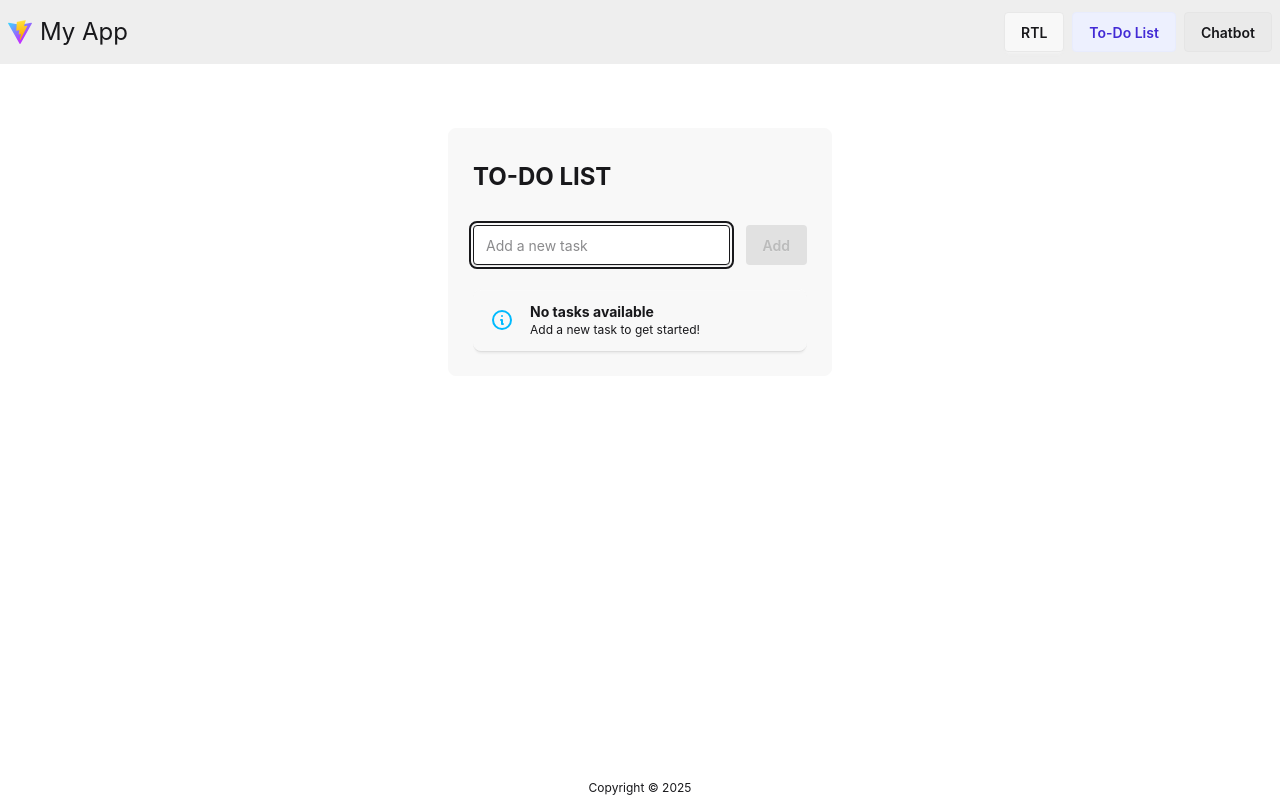
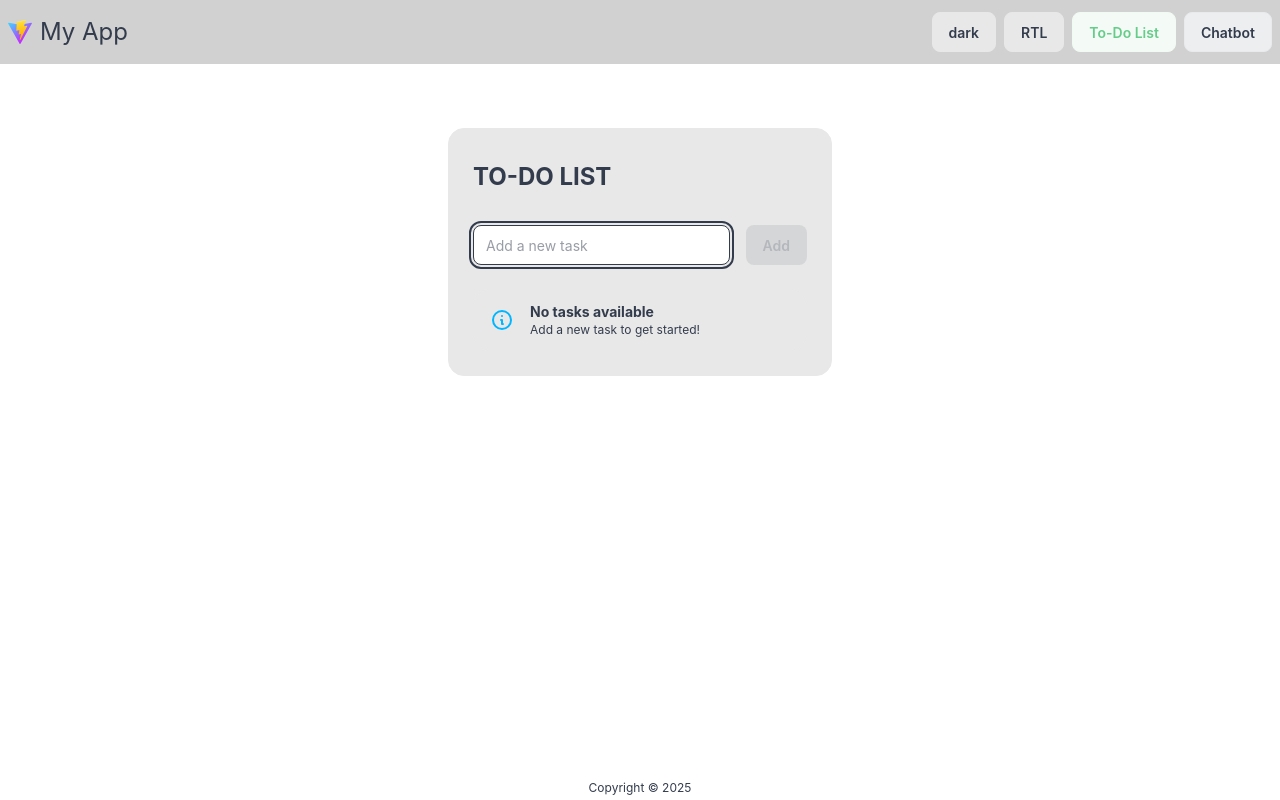
Before and after one commit to fabienbellanger/test-react, a React (Vite) app: page /todo in a window 1280 px wide. Built offline with nearby package versions, Linux system fonts and the light colour scheme.

Commit message:
Add theme mode button

```diff
--- a/src/components/layout/NavBar.tsx
+++ b/src/components/layout/NavBar.tsx
@@ -1,5 +1,6 @@
 import useDirection from '../../hooks/useDirection';
 import { NavLink } from 'react-router';
+import useThemeMode from '../../hooks/useThemeMode';
 
 /**
  * Navigation bar component properties
@@ -17,6 +18,8 @@ interface NavBarProps {
  */
 export default function NavBar({ title }: NavBarProps) {
     const { isRTL, toggleDirection } = useDirection();
+    const { theme, toggleTheme } = useThemeMode();
+
     const navLinkActiveClass = ({
         isPending,
         isActive,
@@ -44,6 +47,10 @@ export default function NavBar({ title }: NavBarProps) {
                     </h1>
                 </div>
                 <div className="flex items-center justify-end gap-2">
+                    <button className="btn" onClick={toggleTheme}>
+                        {theme}
+                    </button>
+
                     <button className="btn" onClick={toggleDirection}>
                         {isRTL ? 'LTR' : 'RTL'}
                     </button>
--- /dev/null
+++ b/src/hooks/useThemeMode.ts
@@ -0,0 +1,32 @@
+import { useState, useCallback, useEffect } from 'react';
+
+/**
+ * Custom hook to manage theme mode (dark/light)
+ *
+ */
+export default function useThemeMode() {
+    const [theme, setTheme] = useState('dark');
+
+    useEffect(() => {
+        // Récupérer le thème actuel depuis l'attribut data-theme
+        const theme = document.documentElement.getAttribute('data-theme');
+        setTheme(theme ?? 'dark');
+    }, []);
+
+    /**
+     * Toggle the theme mode between dark and light
+     *
+     */
+    const toggleTheme = useCallback(() => {
+        let newTheme = theme;
+        if (theme === 'dark') {
+            newTheme = 'light';
+        } else {
+            newTheme = 'dark';
+        }
+        setTheme(newTheme);
+        document.documentElement.setAttribute('data-theme', newTheme);
+    }, [theme]);
+
+    return { theme, toggleTheme };
+}
--- a/src/styles/app.css
+++ b/src/styles/app.css
@@ -1,9 +1,9 @@
 @import 'tailwindcss';
 @plugin "daisyui" {
-    themes: light --default, 'dim_custom' --prefersdark;
+    themes: 'light' --default, 'dark' --prefersdark;
 }
 @plugin 'daisyui/theme' {
-    name: 'dim_custom';
+    name: 'dark';
     default: false;
     prefersdark: true;
     color-scheme: 'dark';
@@ -37,6 +37,41 @@
     --noise: 0;
 }
 
+@plugin "daisyui/theme" {
+    name: 'light';
+    default: true;
+    prefersdark: false;
+    color-scheme: 'light';
+    --color-base-100: oklch(100% 0 0);
+    --color-base-200: oklch(93% 0 0);
+    --color-base-300: oklch(86% 0 0);
+    --color-base-content: oklch(35.519% 0.032 262.988);
+    --color-primary: oklch(76.662% 0.135 153.45);
+    --color-primary-content: oklch(33.387% 0.04 162.24);
+    --color-secondary: oklch(61.302% 0.202 261.294);
+    --color-secondary-content: oklch(100% 0 0);
+    --color-accent: oklch(72.772% 0.149 33.2);
+    --color-accent-content: oklch(0% 0 0);
+    --color-neutral: oklch(35.519% 0.032 262.988);
+    --color-neutral-content: oklch(98.462% 0.001 247.838);
+    --color-info: oklch(72.06% 0.191 231.6);
+    --color-info-content: oklch(0% 0 0);
+    --color-success: oklch(64.8% 0.15 160);
+    --color-success-content: oklch(0% 0 0);
+    --color-warning: oklch(84.71% 0.199 83.87);
+    --color-warning-content: oklch(0% 0 0);
+    --color-error: oklch(71.76% 0.221 22.18);
+    --color-error-content: oklch(0% 0 0);
+    --radius-selector: 1rem;
+    --radius-field: 0.5rem;
+    --radius-box: 1rem;
+    --size-selector: 0.25rem;
+    --size-field: 0.25rem;
+    --border: 1px;
+    --depth: 0;
+    --noise: 0;
+}
+
 body {
     font-synthesis: none;
     text-rendering: optimizeLegibility;
```
